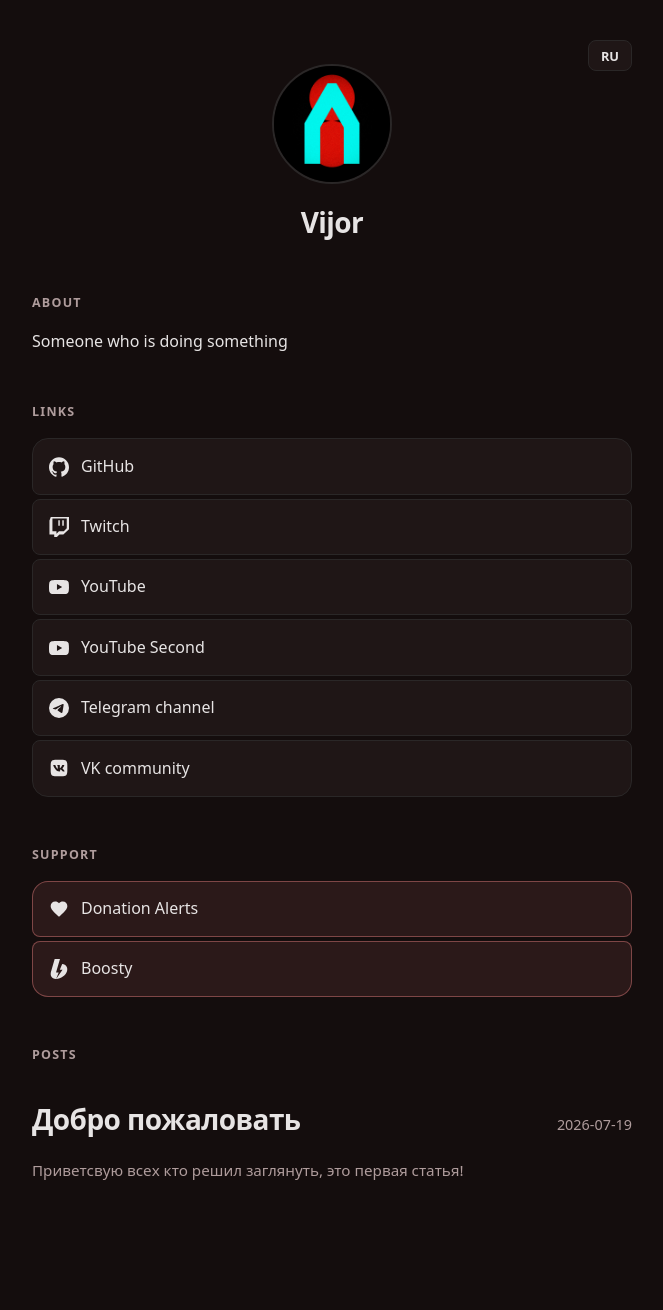
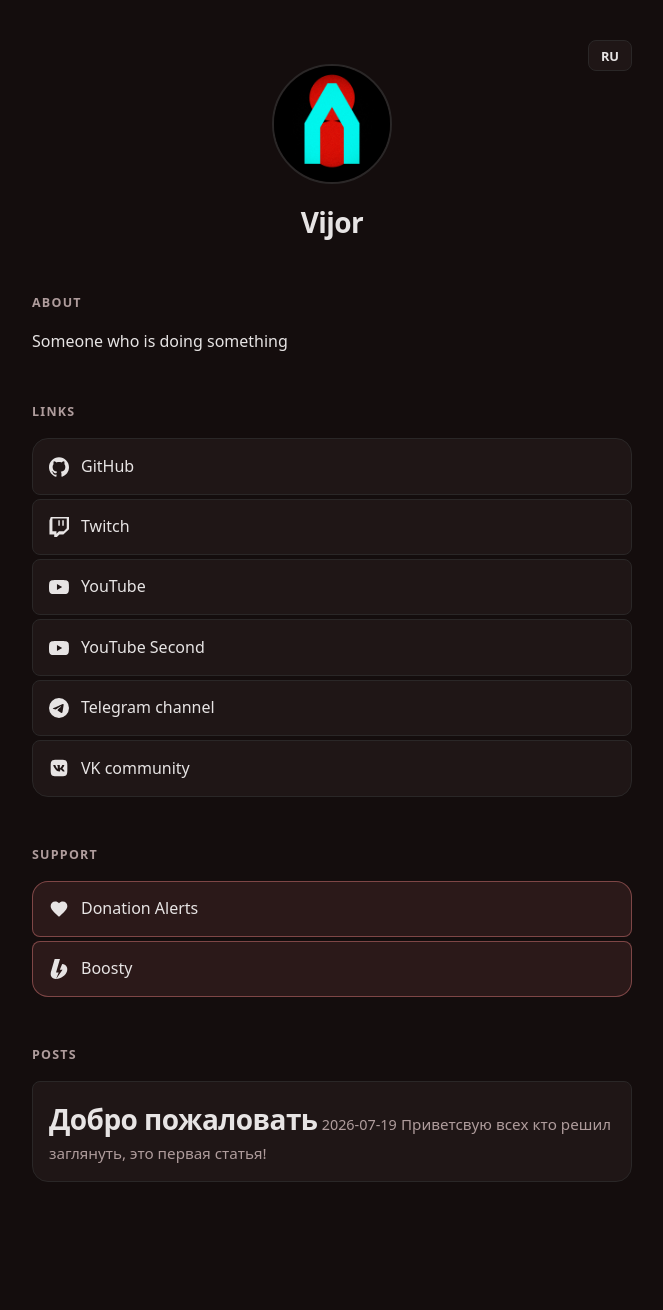
Before and after one commit to Vijorich/SocialLinker, a Jekyll site: the page built from index.html, in a window 1280 px wide. Shown: the whole page, without its empty margins (308-971 px from the left). Built offline with Jekyll 4.4.1, drawn with Linux system fonts in a browser that asks for light colours.

Commit message:
feat(posts): render home article list as click-only cards
Reuse the .link-list card block for posts so they read as one rounded block, move date and excerpt inside the card, and disable text selection so a card only opens rather than selects.

```diff
--- a/_includes/articles.html
+++ b/_includes/articles.html
@@ -2,16 +2,20 @@
   <h2 class="section-title" data-i18n="nav_posts">{{ site.data.locale.ru.nav_posts }}</h2>
   {% assign posts = site.posts | sort: "date" | reverse %}
   {% if posts.size > 0 %}
-  <ul class="post-list">
+  <ul class="link-list post-list">
     {% for post in posts limit: 10 %}
-    <li class="post-item">
-      <a href="{{ post.url | relative_url }}" class="post-link">
-        <span class="post-title">{{ post.title | escape }}</span>
-        <time class="post-date" datetime="{{ post.date | date_to_xmlschema }}">{{ post.date | date: "%Y-%m-%d" }}</time>
+    <li>
+      <a href="{{ post.url | relative_url }}" class="link-card post-card">
+        <span class="post-card-body">
+          <span class="post-card-head">
+            <span class="post-title">{{ post.title | escape }}</span>
+            <time class="post-date" datetime="{{ post.date | date_to_xmlschema }}">{{ post.date | date: "%Y-%m-%d" }}</time>
+          </span>
+          {% if post.excerpt %}
+          <span class="post-excerpt">{{ post.excerpt | strip_html | truncatewords: 30 }}</span>
+          {% endif %}
+        </span>
       </a>
-      {% if post.excerpt %}
-      <p class="post-excerpt">{{ post.excerpt | strip_html | truncatewords: 30 }}</p>
-      {% endif %}
     </li>
     {% endfor %}
   </ul>
```
